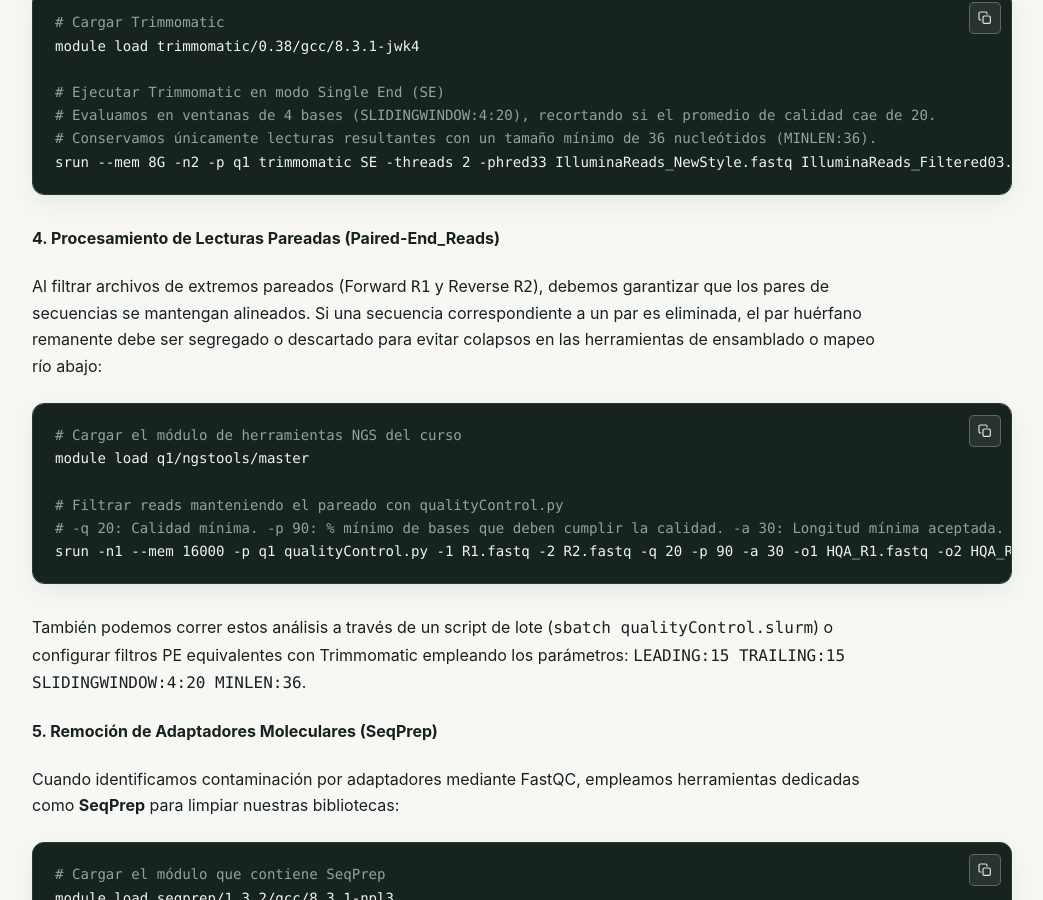
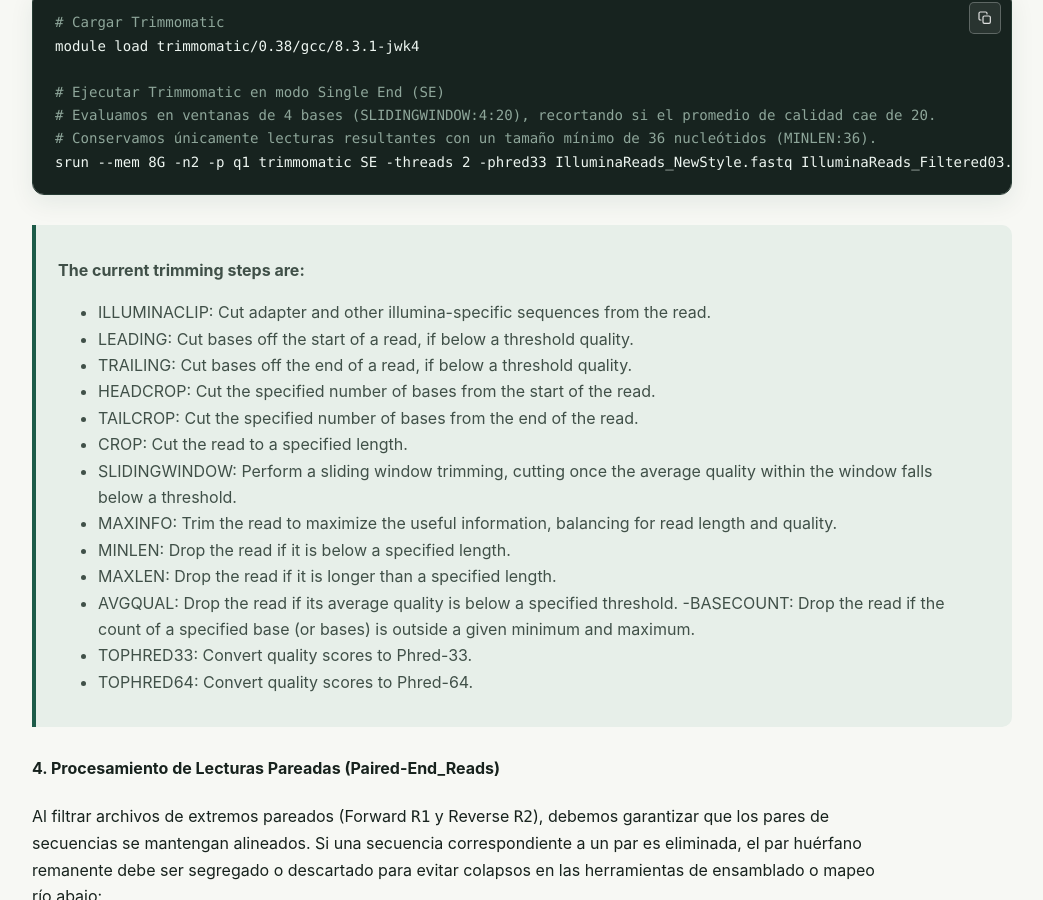
Before and after one commit to vitoem/HBGT_2026, a Jekyll site: the page built from docs/dia-03.md, in a window 1280 px wide and 900 px high, scrolled down 6683 px. Shown: the whole window, without its empty margins (118-1161 px from the left). Built offline with Jekyll 4.4.1, drawn with Linux system fonts in a browser that asks for light colours.

Commit message:
Enhance trimming steps documentation in dia-03.md
Added detailed descriptions of trimming steps for read processing.

````diff
--- a/docs/dia-03.md
+++ b/docs/dia-03.md
@@ -197,6 +197,21 @@ module load trimmomatic/0.38/gcc/8.3.1-jwk4
 # Conservamos únicamente lecturas resultantes con un tamaño mínimo de 36 nucleótidos (MINLEN:36).
 srun --mem 8G -n2 -p q1 trimmomatic SE -threads 2 -phred33 IlluminaReads_NewStyle.fastq IlluminaReads_Filtered03.fastq LEADING:15 TRAILING:15 SLIDINGWINDOW:4:20 MINLEN:36
 ```
+>**The current trimming steps are:**
+- ILLUMINACLIP: Cut adapter and other illumina-specific sequences from the read.
+- LEADING: Cut bases off the start of a read, if below a threshold quality.
+- TRAILING: Cut bases off the end of a read, if below a threshold quality.
+- HEADCROP: Cut the specified number of bases from the start of the read.
+- TAILCROP: Cut the specified number of bases from the end of the read.
+- CROP: Cut the read to a specified length.
+- SLIDINGWINDOW: Perform a sliding window trimming, cutting once the average quality within the window falls below a threshold.
+- MAXINFO: Trim the read to maximize the useful information, balancing for read length and quality.
+- MINLEN: Drop the read if it is below a specified length.
+- MAXLEN: Drop the read if it is longer than a specified length.
+- AVGQUAL: Drop the read if its average quality is below a specified threshold.
+ -BASECOUNT: Drop the read if the count of a specified base (or bases) is outside a given minimum and maximum.
+- TOPHRED33: Convert quality scores to Phred-33.
+- TOPHRED64: Convert quality scores to Phred-64.
 
 #### 4. Procesamiento de Lecturas Pareadas (Paired-End_Reads)
 Al filtrar archivos de extremos pareados (Forward `R1` y Reverse `R2`), debemos garantizar que los pares de secuencias se mantengan alineados. Si una secuencia correspondiente a un par es eliminada, el par huérfano remanente debe ser segregado o descartado para evitar colapsos en las herramientas de ensamblado o mapeo río abajo:
````
